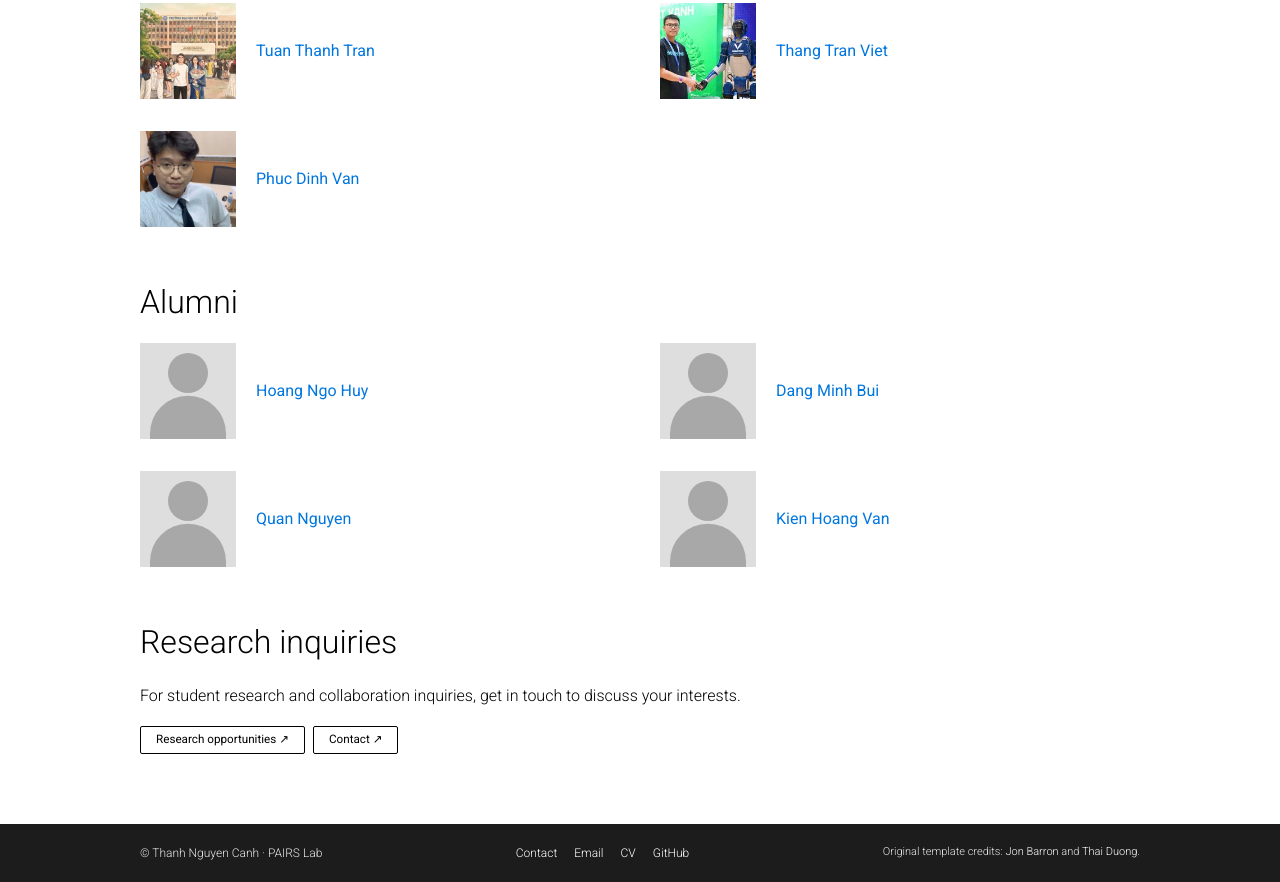
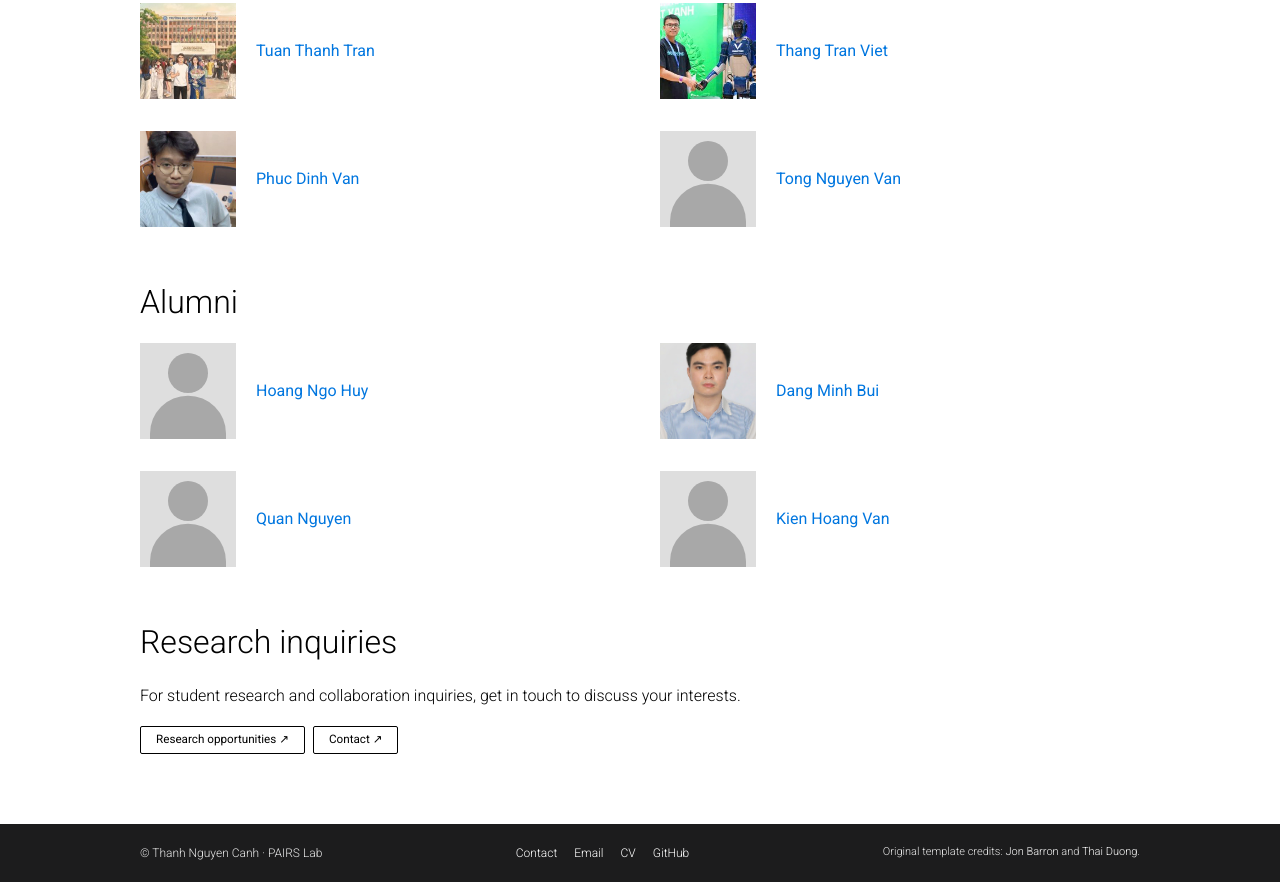
Before and after one commit to thanhnguyencanh/thanhnguyencanh.github.io, a website: page people/index.html in a window 1280 px wide. Shown: the part 1151-2033 px from the top of the page. Drawn offline with Linux system fonts and the light colour scheme.

Commit message:
update people

```diff
--- a/people/index.html
+++ b/people/index.html
@@ -254,7 +254,7 @@
             />
             <h3 class="person-name"><a href="https://scholar.google.com.vn/citations?hl=en&authuser=1&user=YUrt870AAAAJ">Thang Tran Viet</a></h3>
           </article>
-          <article class="person-card" id="person-undergraduate-students-tuan-thanh-tran-vnu-uet">
+          <article class="person-card" id="person-undergraduate-students-phuc-dinh-van-vnu-uet">
             <img
               class="person-photo"
               src="../images/profile/phuc.jpeg"
@@ -265,6 +265,18 @@
               decoding="async"
             />
             <h3 class="person-name"><a href="https://scholar.google.com.vn/citations?hl=en&authuser=1&user=nKX07A4AAAAJ">Phuc Dinh Van</a></h3>
+          </article>
+          <article class="person-card" id="person-undergraduate-students-tong-nguyen-van-vnu-uet">
+            <img
+              class="person-photo"
+              src="../images/profile/default.svg"
+              alt=""
+              width="144"
+              height="144"
+              loading="lazy"
+              decoding="async"
+            />
+            <h3 class="person-name"><a href="">Tong Nguyen Van</a></h3>
           </article>
         </div>
       </section>
@@ -291,7 +303,7 @@
           <article class="person-card" id="person-undergraduate-students-dang-minh-bui-vnu-uet">
             <img
               class="person-photo"
-              src="../images/profile/default.svg"
+              src="../images/profile/dang.jpg"
               alt=""
               width="144"
               height="144"
```
